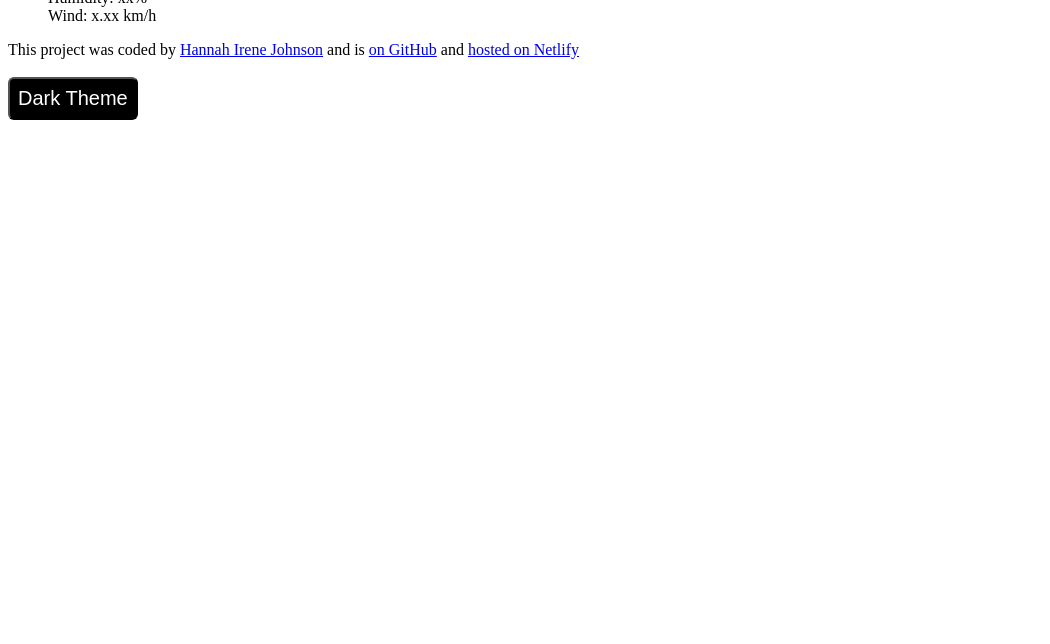
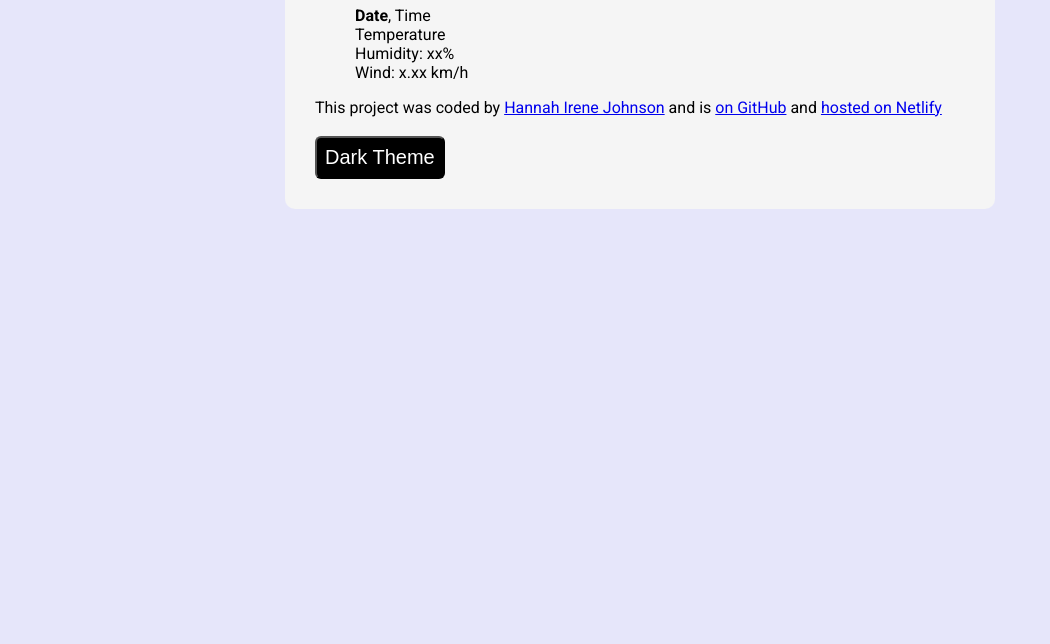
Before and after one commit to hannahirenejohnson/weather-project, a plain HTML site: page index.html in a window 1280 px wide. Shown: the part 156-800 px from the top of the page, without its empty margins (0-1050 px from the left). Drawn offline with Linux system fonts and the light colour scheme.

Commit message:
styled main container and added custom font

```diff
--- a/index.html
+++ b/index.html
@@ -5,6 +5,11 @@
     <meta name="viewport" content="width=device-width, initial-scale=1.0">
     <title>My Weather App</title>
     <link rel="stylesheet" href="style.css">
+    <link rel="preconnect" href="https://fonts.googleapis.com">
+    <link rel="preconnect" href="https://fonts.gstatic.com" crossorigin>
+    <link
+        href="https://fonts.googleapis.com/css2?family=Figtree:ital,wght@0,300..900;1,300..900&family=Libre+Baskerville:wght@700&family=Montserrat:ital,wght@0,100..900;1,100..900&family=Roboto:ital,wght@0,100..900;1,100..900&display=swap"
+        rel="stylesheet">
 </head>
 <body>
     <div class="app-container">
--- a/style.css
+++ b/style.css
@@ -1,3 +1,17 @@
+body {
+    background-color: lavender;
+    font-family: "Roboto", sans-serif;
+}
+
+.app-container {
+    background-color: whitesmoke;
+    max-width: 650px;
+    margin: 30px auto;
+    padding: 30px;
+    border-radius: 10px;
+}
+
+
 .weather-list {
     list-style-type: none;
 }
```
